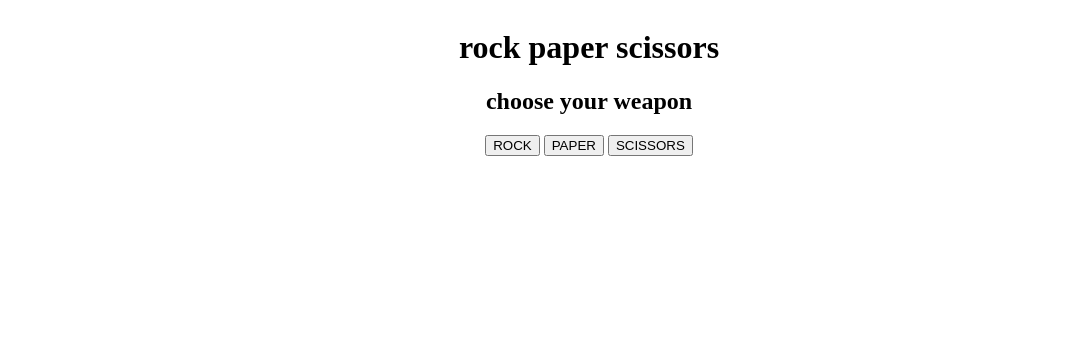
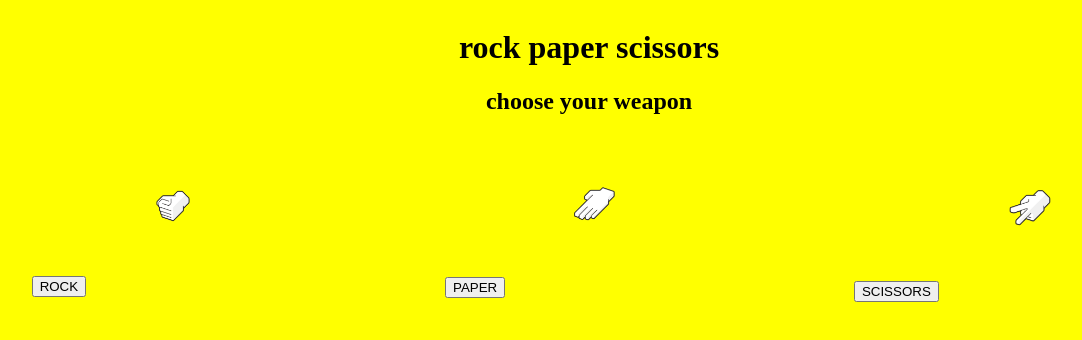
Before and after one commit to batsyKun/rockPaperScissors, a plain HTML site: page index.html in a window 1280 px wide. Shown: the whole page, without its empty margins (51-1133 px from the left). Drawn offline with Linux system fonts and the light colour scheme.

Commit message:
add rock, paper and scissor icons

```diff
--- a/index.html
+++ b/index.html
@@ -11,9 +11,21 @@
     <div>
         <h1>rock paper scissors</h1>
         <h2>choose your weapon</h2>
-        <button id="rck">ROCK</button>
-        <button id="ppr">PAPER</button>
-        <button id="scis">SCISSORS</button>
+        <div class="mainGame">
+            <div>
+                <button id="rck">ROCK</button>
+                <img src="assets/icons/rock.png" width="50%" alt="a picture of fist gesturing rock in rock paper scissors">
+            </div>
+            <div>
+                <button id="ppr">PAPER</button>
+                <img src="assets/icons/paper.png" width="50%" alt="a picture of hand gesturing paper in rock paper scissors">
+            </div>
+            <div>
+                <button id="scis">SCISSORS</button>
+                <img src="assets/icons/scissors.png" width="50%" alt="a picture of index and middle finger outwards gesturing scissors in rock paper scissors">
+            </div>
+        </div>
+
     </div>
     <div>
         <h3 id="score"></h3>
--- a/styles.css
+++ b/styles.css
@@ -2,4 +2,8 @@ body {
     text-align: center;
     display: flex;
     flex-direction: column;
+    background-color: yellow;
 }
+.mainGame{
+    display: flex;
+}
```
Also changed, not shown: assets/icons/My-project-1-_1_.svg (deleted), assets/icons/My-project-1-_2_.svg (deleted), assets/icons/My-project-1.svg (deleted), assets/icons/paper.png (added), assets/icons/rock.png (added), assets/icons/scissors.png (added).
